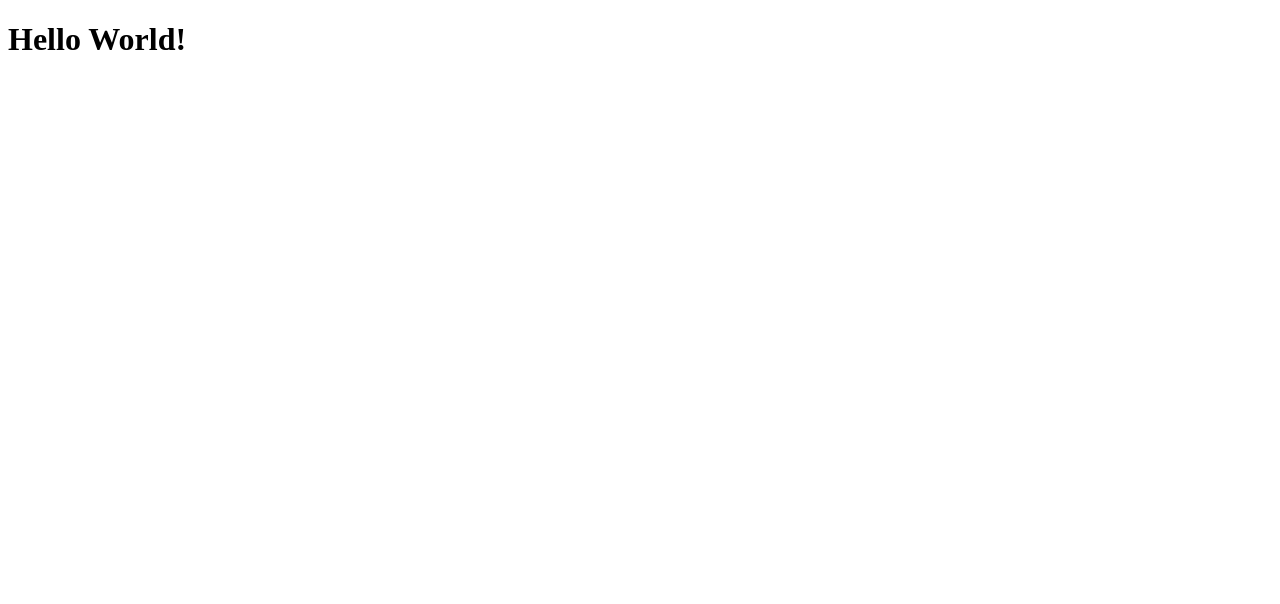
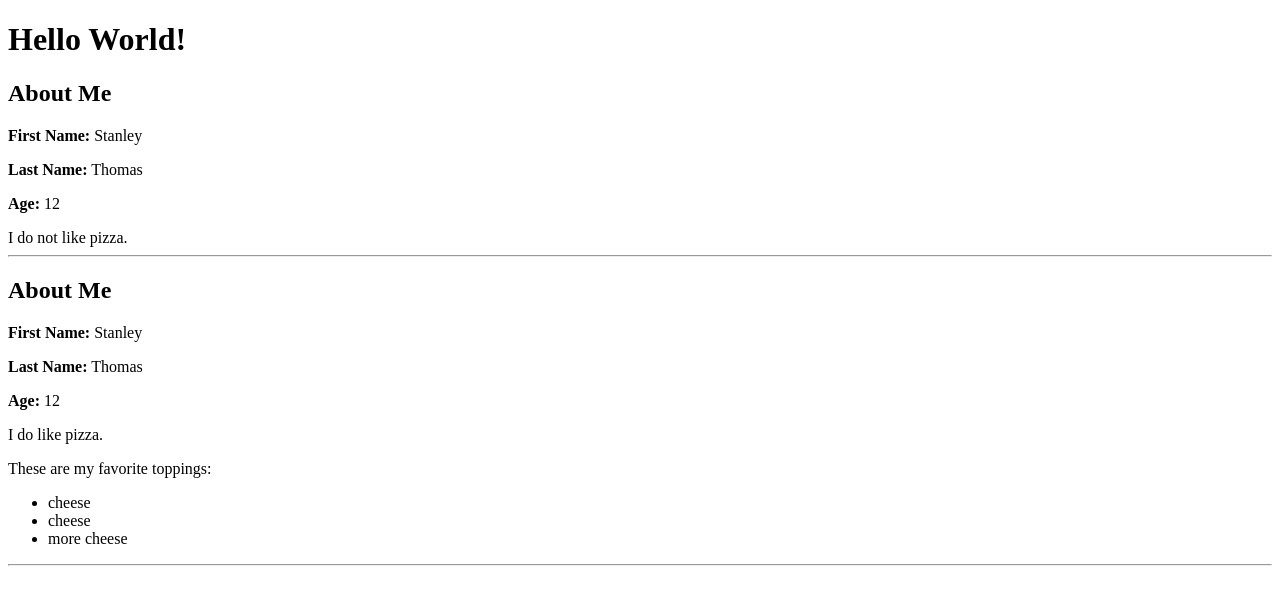
Before and after one commit to Hack4ImpactFall2021/y-knot, a React (Create React App) app: page / in a window 1280 px wide. Shown: the top 604 px of the page. Built offline with nearby package versions, Linux system fonts and the light colour scheme.

Commit message:
completed exercise

```diff
--- /dev/null
+++ b/src/AayushiR.tsx
@@ -0,0 +1,34 @@
+import React from 'react';
+
+interface CommonProps {
+    firstName: string;
+    lastName: string;
+    age: number;
+}
+
+type PizzaProps =
+    | { likesPizza: false; favoriteToppings?: never}
+    | { likesPizza: true; favoriteToppings?: Array<string>}
+
+type AayushisProps = CommonProps & PizzaProps
+
+function AayushisComponent (props: AayushisProps) {
+    if (props.likesPizza) {
+
+    }
+
+    return (
+        <div>
+            <h2>About Me</h2>
+            <p><b>First Name:</b> {props.firstName}</p>
+            <p><b>Last Name:</b> {props.lastName}</p>
+            <p><b>Age:</b> {props.age}</p>
+            I {props.likesPizza ? 'do' : 'do not'} like pizza.
+            {props.likesPizza && <p>These are my favorite toppings:
+                <ul>{props.favoriteToppings?.map(topping => <li>{topping }</li>)}</ul></p>}
+            <hr></hr>
+        </div>
+    )
+}
+
+export default AayushisComponent;
--- a/src/index.tsx
+++ b/src/index.tsx
@@ -1,11 +1,15 @@
 import React from 'react';
 import ReactDOM from 'react-dom';
 import App from './App';
+import AayushisComponent from './AayushiR'
 import reportWebVitals from './reportWebVitals';
 
 ReactDOM.render(
   <React.StrictMode>
     <App />
+    <AayushisComponent firstName="Stanley" lastName="Thomas" age={12} likesPizza={false}/>
+    <AayushisComponent firstName="Stanley" lastName="Thomas" age={12} likesPizza={true}
+        favoriteToppings={['cheese', 'cheese', 'more cheese']}/>
   </React.StrictMode>,
   document.getElementById('root')
 );
```
